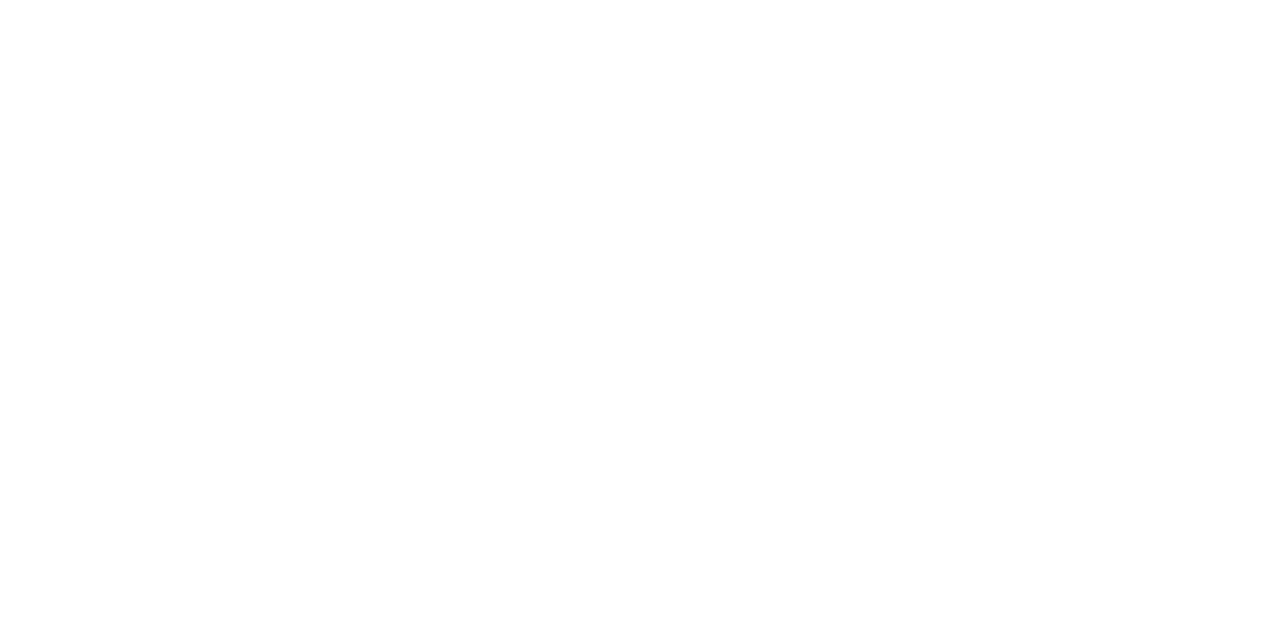
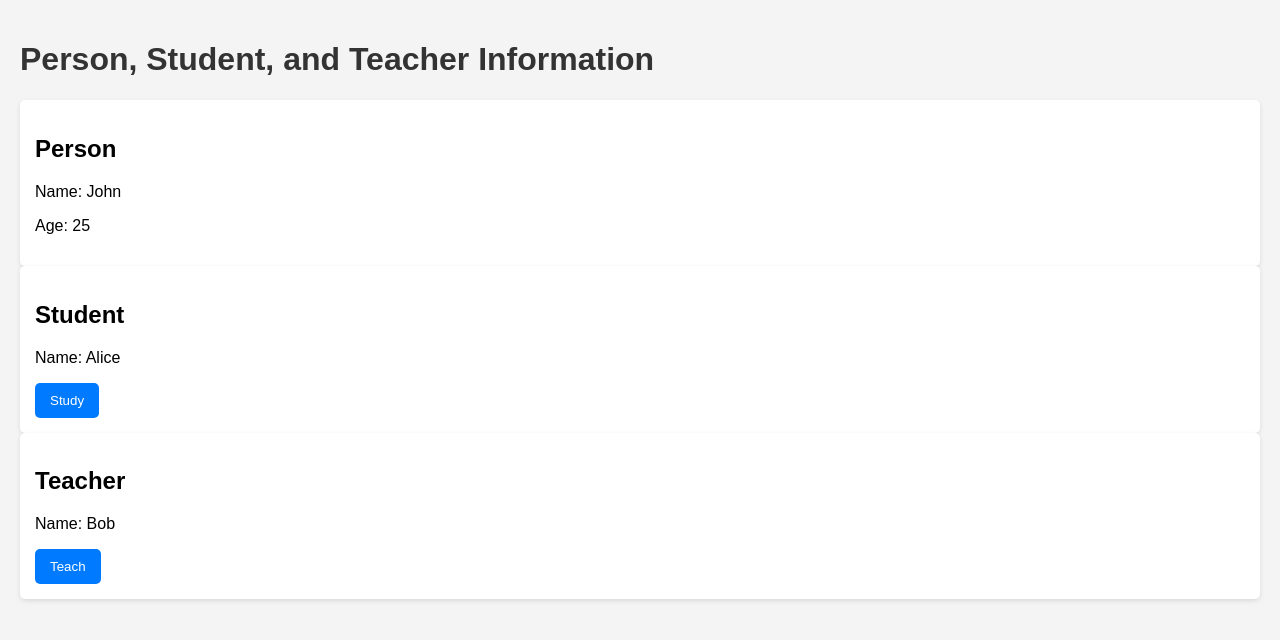
Before and after one commit to acciojob/getters-and-setters-surajixcp, a website: page main.html in a window 1280 px wide. Drawn offline with Linux system fonts and the light colour scheme.

Commit message:
created a submission

```diff
--- a/main.html
+++ b/main.html
@@ -1,16 +1,32 @@
 <!DOCTYPE html>
+<html lang="en">
+<head>
+    <meta charset="UTF-8">
+    <meta name="viewport" content="width=device-width, initial-scale=1.0">
+    <title>Person, Student, and Teacher</title>
+    <link rel="stylesheet" href="styles.css"> <!-- Link to the CSS file -->
+</head>
+<body>
+    <h1>Person, Student, and Teacher Information</h1>
 
-<html>
+    <div class="person-info">
+        <h2>Person</h2>
+        <p id="person-name"></p>
+        <p id="person-age"></p>
+    </div>
 
-<head>
-	<link rel="stylesheet" href="styles.css">
-</head>
+    <div class="person-info">
+        <h2>Student</h2>
+        <p id="student-name"></p>
+        <button id="study-button">Study</button>
+    </div>
 
-<body>
-	<!-- the entire body must be written by student -->
-    <script type="text/javascript" src="./script.js">
-</script>
+    <div class="person-info">
+        <h2>Teacher</h2>
+        <p id="teacher-name"></p>
+        <button id="teach-button">Teach</button>
+    </div>
 
+    <script src="script.js"></script> <!-- Link to the JavaScript file -->
 </body>
-
 </html>
--- a/script.js
+++ b/script.js
@@ -1,11 +1,45 @@
-//complete this code
-class Person {}
+class Person {
+    constructor(name, age) {
+        this._name = name;
+        this._age = age;
+    }
 
-class Student extends Person {}
+    get name() {
+        return this._name;
+    }
 
-class Teacher extends Person {}
+    get age() {
+        return this._age;
+    }
 
-// Do not change the code below this line
-window.Person = Person;
-window.Student = Student;
-window.Teacher = Teacher;
+    set age(age) {
+        this._age = age;
+    }
+}
+
+class Student extends Person {
+    study() {
+        console.log(`${this.name} is studying`);
+        alert(`${this.name} is studying`); // Show alert when studying
+    }
+}
+
+class Teacher extends Person {
+    teach() {
+        console.log(`${this.name} is teaching`);
+        alert(`${this.name} is teaching`); // Show alert when teaching
+    }
+}
+
+// Example Usage
+const person = new Person("John", 25);
+document.getElementById("person-name").innerText = `Name: ${person.name}`;
+document.getElementById("person-age").innerText = `Age: ${person.age}`;
+
+const student = new Student("Alice", 22);
+document.getElementById("student-name").innerText = `Name: ${student.name}`;
+document.getElementById("study-button").addEventListener("click", () => student.study());
+
+const teacher = new Teacher("Bob", 40);
+document.getElementById("teacher-name").innerText = `Name: ${teacher.name}`;
+document.getElementById("teach-button").addEventListener("click", () => teacher.teach());
--- a/styles.css
+++ b/styles.css
@@ -1 +1,30 @@
-/*  your css code here. If applicable */
+body {
+    font-family: Arial, sans-serif;
+    background-color: #f4f4f4;
+    margin: 0;
+    padding: 20px;
+}
+
+h1 {
+    color: #333;
+}
+
+.person-info {
+    background: #fff;
+    padding: 15px;
+    border-radius: 5px;
+    box-shadow: 0 2px 5px rgba(0, 0, 0, 0.1);
+}
+
+button {
+    padding: 10px 15px;
+    background-color: #007bff;
+    color: white;
+    border: none;
+    border-radius: 5px;
+    cursor: pointer;
+}
+
+button:hover {
+    background-color: #0056b3;
+}
```
